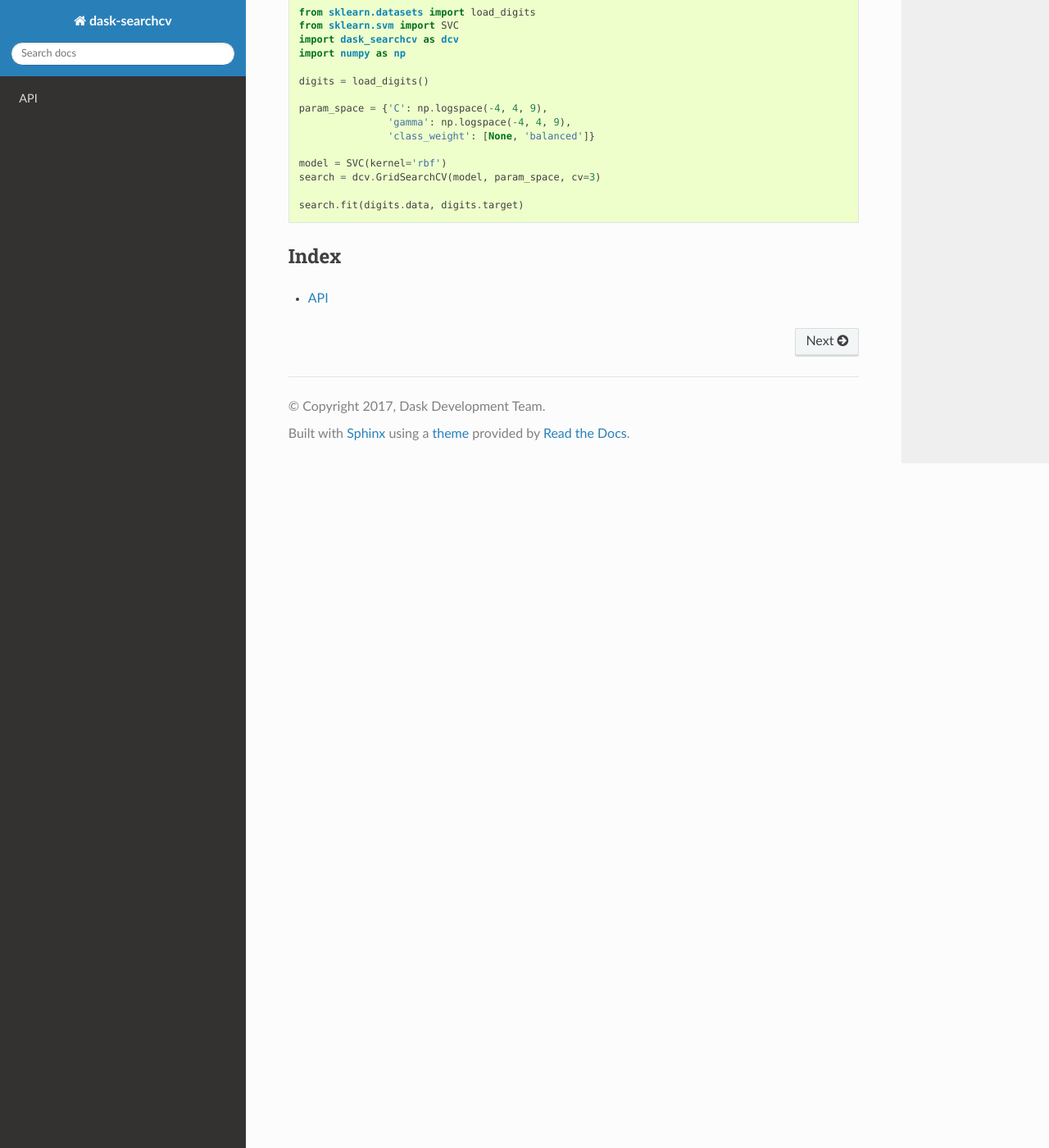
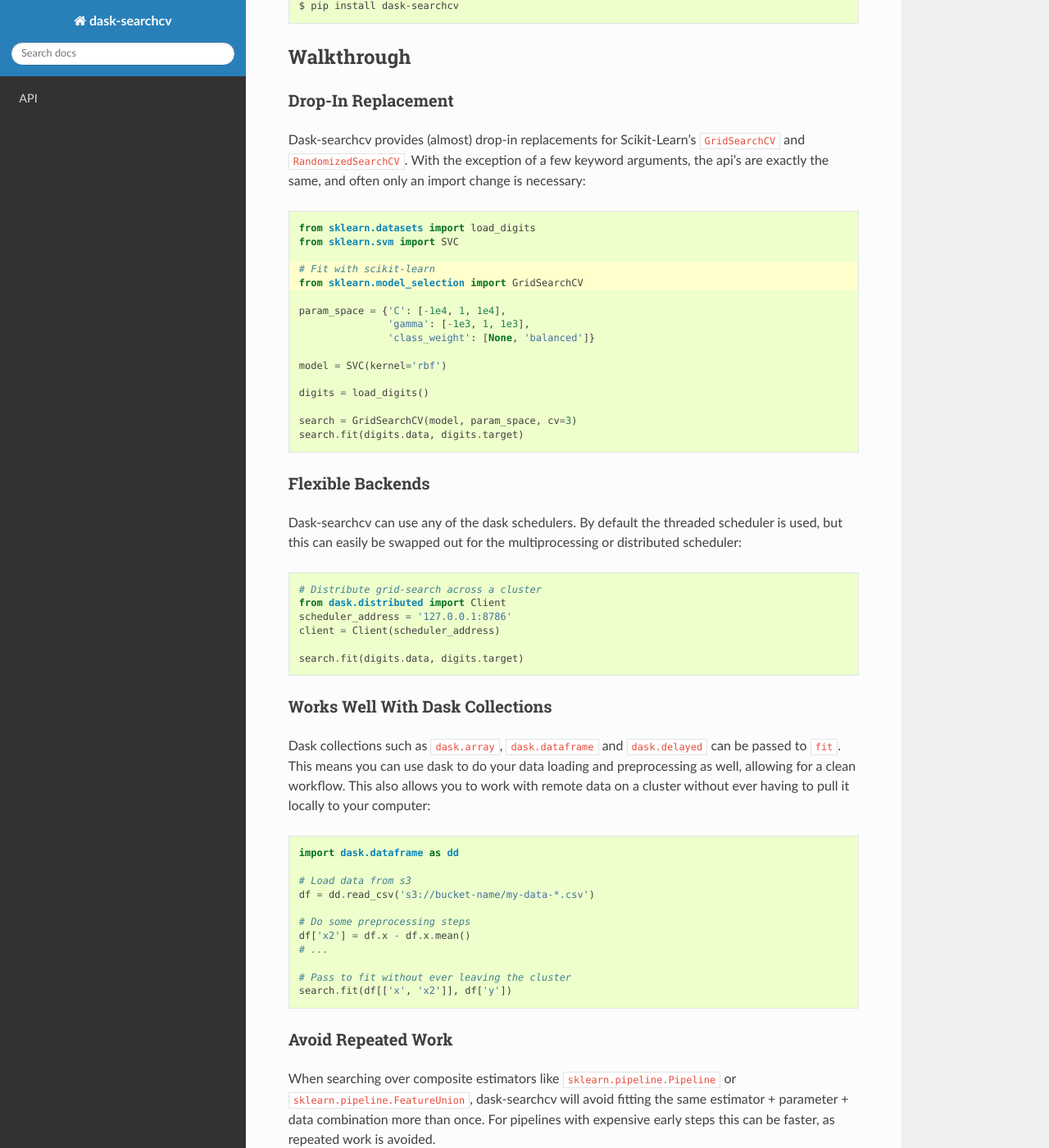
Before and after one commit to dask/dask-ml, a Sphinx documentation site: the page built from docs/source/index.rst, in a window 1280 px wide and 1400 px high, scrolled down 870 px. Shown: the whole window at 82% size. Built offline with Sphinx 7.4.7 and the Read the Docs theme 2.0.0, drawn with Linux system fonts in a browser that asks for light colours; some of the changed text lies outside the part shown.

Commit message:
Improved documentation.

```diff
--- a/docs/source/index.rst
+++ b/docs/source/index.rst
@@ -13,51 +13,229 @@
 implement. For certain problems, these implementations can be more efficient
 than those in Scikit-Learn, as they can avoid expensive repeated computations.
 
+For more information, see `this blogpost
+<http://jcrist.github.io/introducing-dask-searchcv.html>`__.
+
 Highlights
 ----------
 
-- Drop-in replacement for Scikit-Learn's ``GridSearchCV`` and
-  ``RandomizedSearchCV``.
+- :ref:`Drop-in replacement <drop-in-replacement>` for Scikit-Learn's
+  ``GridSearchCV`` and ``RandomizedSearchCV``.
 
-- Hyperparameter optimization can be done in parallel using threads, processes,
-  or distributed across a cluster.
+- :ref:`Flexible Backends <flexible-backends>`. Hyperparameter
+  optimization can be done in parallel using threads, processes, or distributed
+  across a cluster.
 
-- Works well with Dask collections. Dask arrays, dataframes, and delayed can be
-  passed to ``fit``.
+- :ref:`Works well with Dask collections <works-with-dask-collections>`. Dask
+  arrays, dataframes, and delayed can be passed to ``fit``.
 
-- Candidate estimators with identical parameters and inputs will only be fit
-  once. For meta-estimators such as ``Pipeline`` this can be significantly more
+- :ref:`Avoid repeated work <avoid-repeated-work>`. Candidate estimators with
+  identical parameters and inputs will only be fit once. For
+  composite-estimators such as ``Pipeline`` this can be significantly more
   efficient as it can avoid expensive repeated computations.
 
 Install
 -------
 
-Dask-searchcv is available via ``pip``:
+Dask-searchcv is available via ``conda`` or ``pip``:
 
-::
+.. code-block:: bash
 
+   # Install with conda
+   $ conda install dask-searchcv -c conda-forge
+
+   # Install with pip
    $ pip install dask-searchcv
 
-Example
--------
+
+Walkthrough
+-----------
+
+.. _drop-in-replacement:
+
+Drop-In Replacement
+^^^^^^^^^^^^^^^^^^^
+
+Dask-searchcv provides (almost) drop-in replacements for Scikit-Learn's
+``GridSearchCV`` and ``RandomizedSearchCV``. With the exception of a few
+keyword arguments, the api's are exactly the same, and often only an import
+change is necessary:
+
+.. code-block:: python
+    :emphasize-lines: 4,5
+
+    from sklearn.datasets import load_digits
+    from sklearn.svm import SVC
+
+    # Fit with dask-searchcv
+    from dask_searchcv import GridSearchCV
+
+    param_space = {'C': [-1e4, 1, 1e4],
+                   'gamma': [-1e3, 1, 1e3],
+                   'class_weight': [None, 'balanced']}
+
+    model = SVC(kernel='rbf')
+
+    digits = load_digits()
+
+    search = GridSearchCV(model, param_space, cv=3)
+    search.fit(digits.data, digits.target)
+
+.. raw:: html
+
+    <!-- This is for cycling the comment/import lines in the above codeblock -->
+    <script type="text/javascript">
+        var text1 = ["# Fit with scikit-learn", "# Fit with dask-searchcv"];
+        var text2 = ["sklearn.model_selection", "dask_searchcv"];
+        var counter = 0;
+        function find(cls, target) {
+            elements = document.getElementsByClassName(cls)
+            for (i = 0; i < elements.length; i++) {
+                if (elements[i].innerHTML == target) { return elements[i]; }
+            }
+        }
+        var elem1 = find("c1", text1[1]);
+        var elem2 = find("nn", text2[1]);
+        setInterval(change, 2000);
+        function change() {
+            elem1.innerHTML = text1[counter];
+            elem2.innerHTML = text2[counter];
+            counter++;
+            if(counter >= 2) { counter = 0; }
+        }
+    </script>
+
+
+.. _flexible-backends:
+
+Flexible Backends
+^^^^^^^^^^^^^^^^^
+
+Dask-searchcv can use any of the dask schedulers. By default the threaded
+scheduler is used, but this can easily be swapped out for the multiprocessing
+or distributed scheduler:
 
 .. code-block:: python
 
-    from sklearn.datasets import load_digits
-    from sklearn.svm import SVC
-    import dask_searchcv as dcv
-    import numpy as np
-
-    digits = load_digits()
-
-    param_space = {'C': np.logspace(-4, 4, 9),
-                   'gamma': np.logspace(-4, 4, 9),
-                   'class_weight': [None, 'balanced']}
-
-    model = SVC(kernel='rbf')
-    search = dcv.GridSearchCV(model, param_space, cv=3)
+    # Distribute grid-search across a cluster
+    from dask.distributed import Client
+    scheduler_address = '127.0.0.1:8786'
+    client = Client(scheduler_address)
 
     search.fit(digits.data, digits.target)
+
+
+.. _works-with-dask-collections:
+
+Works Well With Dask Collections
+^^^^^^^^^^^^^^^^^^^^^^^^^^^^^^^^
+
+Dask collections such as ``dask.array``, ``dask.dataframe`` and
+``dask.delayed`` can be passed to ``fit``. This means you can use dask to do
+your data loading and preprocessing as well, allowing for a clean workflow.
+This also allows you to work with remote data on a cluster without ever having
+to pull it locally to your computer:
+
+.. code-block:: python
+
+    import dask.dataframe as dd
+
+    # Load data from s3
+    df = dd.read_csv('s3://bucket-name/my-data-*.csv')
+
+    # Do some preprocessing steps
+    df['x2'] = df.x - df.x.mean()
+    # ...
+
+    # Pass to fit without ever leaving the cluster
+    search.fit(df[['x', 'x2']], df['y'])
+
+
+.. _avoid-repeated-work:
+
+Avoid Repeated Work
+^^^^^^^^^^^^^^^^^^^
+
+When searching over composite estimators like ``sklearn.pipeline.Pipeline`` or
+``sklearn.pipeline.FeatureUnion``, dask-searchcv will avoid fitting the same
+estimator + parameter + data combination more than once. For pipelines with
+expensive early steps this can be faster, as repeated work is avoided.
+
+For example, given the following 3-stage pipeline and grid (modified from `this
+scikit-learn example
+<http://scikit-learn.org/stable/auto_examples/model_selection/grid_search_text_feature_extraction.html>`__).
+
+.. code-block:: python
+
+    from sklearn.feature_extraction.text import CountVectorizer, TfidfTransformer
+    from sklearn.linear_model import SGDClassifier
+    from sklearn.pipeline import Pipeline
+
+    pipeline = Pipeline([('vect', CountVectorizer()),
+                         ('tfidf', TfidfTransformer()),
+                         ('clf', SGDClassifier())])
+
+    grid = {'vect__ngram_range': [(1, 1)],
+            'tfidf__norm': ['l1', 'l2'],
+            'clf__alpha': [1e-3, 1e-4, 1e-5]}
+
+the Scikit-Learn grid-search implementation looks something like (simplified):
+
+.. code-block:: python
+
+	scores = []
+	for ngram_range in parameters['vect__ngram_range']:
+		for norm in parameters['tfidf__norm']:
+			for alpha in parameters['clf__alpha']:
+				vect = CountVectorizer(ngram_range=ngram_range)
+				X2 = vect.fit_transform(X, y)
+				tfidf = TfidfTransformer(norm=norm)
+				X3 = tfidf.fit_transform(X2, y)
+				clf = SGDClassifier(alpha=alpha)
+				clf.fit(X3, y)
+				scores.append(clf.score(X3, y))
+	best = choose_best_parameters(scores, parameters)
+
+
+As a directed acyclic graph, this might look like:
+
+.. figure:: images/unmerged_grid_search_graph.svg
+   :alt: "scikit-learn grid-search directed acyclic graph"
+   :align: center
+
+
+In contrast, the dask version looks more like:
+
+.. code-block:: python
+
+	scores = []
+	for ngram_range in parameters['vect__ngram_range']:
+		vect = CountVectorizer(ngram_range=ngram_range)
+		X2 = vect.fit_transform(X, y)
+		for norm in parameters['tfidf__norm']:
+			tfidf = TfidfTransformer(norm=norm)
+			X3 = tfidf.fit_transform(X2, y)
+			for alpha in parameters['clf__alpha']:
+				clf = SGDClassifier(alpha=alpha)
+				clf.fit(X3, y)
+				scores.append(clf.score(X3, y))
+	best = choose_best_parameters(scores, parameters)
+
+
+With a corresponding directed acyclic graph:
+
+.. figure:: images/merged_grid_search_graph.svg
+   :alt: "dask-searchcv grid-search directed acyclic graph"
+   :align: center
+
+
+Looking closely, you can see that the Scikit-Learn version ends up fitting
+earlier steps in the pipeline multiple times with the same parameters and data.
+Due to the increased flexibility of Dask over Joblib, we're able to merge these
+tasks in the graph and only perform the fit step once for any
+parameter/data/estimator combination. For pipelines that have relatively
+expensive early steps, this can be a big win when performing a grid search.
+
 
 Index
 -----
```
Also changed, not shown: docs/source/images/merged_grid_search_graph.svg (added), docs/source/images/unmerged_grid_search_graph.svg (added), 2 other files.
